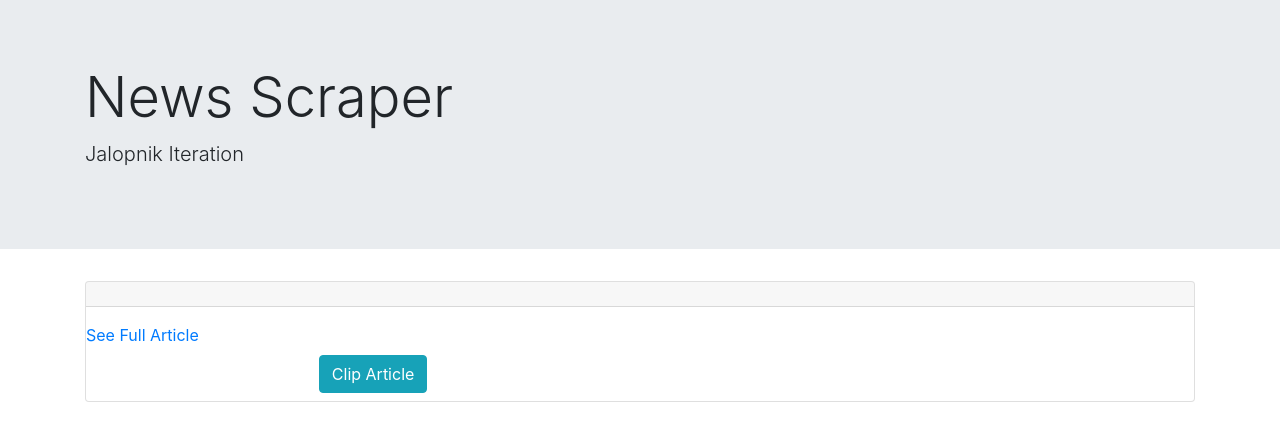
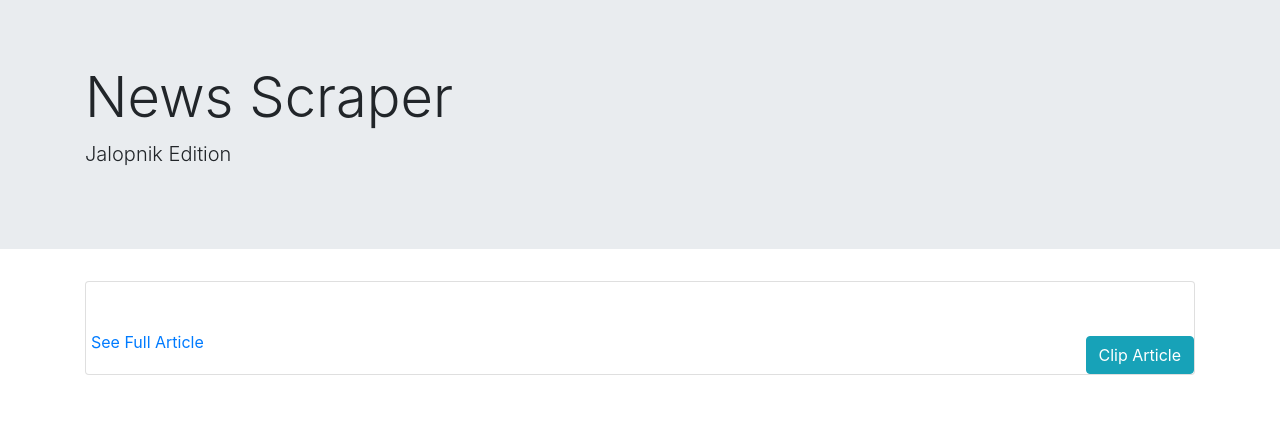
Before and after one commit to bavarianstance/hw13-newscraper, a Node server app: page /articles in a window 1280 px wide. Shown: the part 56-497 px from the top of the page. Run offline with Node 20, Linux system fonts and the light colour scheme; tables that the repository leaves empty hold one stand-in row (values such as "Sample post"); some libraries are stand-ins or nearby versions.

Commit message:
incremental commit

```diff
--- a/routes/routes.js
+++ b/routes/routes.js
@@ -72,7 +72,7 @@ module.exports = (app) => {
 	});
 
 	app.put("/article/:id", (request, response)=> {
-		let id = req.params.id;
+		let id = request.params.id;
 		db.Article.findByIdAndUpdate(id, {$set: {clipped: true}})
 		.then((articledb) => {
 			response.json(articledb);
@@ -81,9 +81,9 @@ module.exports = (app) => {
 		});
 	});
 
-	app.put("article/delete/:id", (request, response) =>{
-		let id = req.params.id;
-		db.Article.findByIdAndUpdate(id, {$set: {clipped:false}})
+	app.put("article/remove/:id", (request, response) =>{
+		let id = request.params.id;
+		db.Article.findByIdAndUpdate(id, {$set: {clipped: false}})
 		.then((articledb) => {
 			response.json(articledb);
 		}).catch((error) => {
@@ -92,7 +92,7 @@ module.exports = (app) => {
 	});
 
 	app.get("article/:id", (request, response) => {
-		let id = req.params.id;
+		let id = request.params.id;
 		db.Article.findById(id)
 		.populate("note")
 		.then((articledb) => {
@@ -103,8 +103,8 @@ module.exports = (app) => {
 	});
 
 	app.post("/note/:id", (request, response) => {
-		let id = req.params.id;
-		db.Note.create(req.body)
+		let id = request.params.id;
+		db.Note.create(request.body)
 		.then((notedb) => {
 			return db.Article.findOneAndUpdate(
 			{
@@ -125,8 +125,8 @@ module.exports = (app) => {
 		});
 	});
 
-	app.delete("/note:id", (request, response) => {
-		let id = req.params.id;
+	app.delete("/note/:id", (request, response) => {
+		let id = request.params.id;
 		db.Note.remove({_id: id})
 		.then((notedb) => {
 			response.json({message: "note deleted."});
--- a/views/index.handlebars
+++ b/views/index.handlebars
@@ -1,17 +1,17 @@
 <div class="container">
 	{{#each article}}
 	<div class="card">
-		<h4 class="card-header">{{this.title}}</h4>
+		<h4 class="card-title">{{this.title}}</h4>
 		<div class="row">
-			<div class="col-lg-9 card-block">
+			<div class="card-body">
 				<p class="card-text">{{this.boilerplate}}</p>
 				<a href="{{this.link}}" target="_blank" class="card-link">See Full Article</a>
 			</div>
 			<div class="col-lg-4 align-self-end text-right">
 				{{#if clipped}}
-					<button class="btn btn-light m-2 disabled">Article Clipped</button>
+					<button class="btn btn-primary" disabled>Article Clipped</button>
 				{{else}}
-					<button class="btn btn-info m-2 clip-button" data-id="{{this._id}}">Clip Article</button>
+					<button class="btn btn-info clip-button" data-id="{{this._id}}">Clip Article</button>
 				{{/if}}
 			</div>
 		</div>
--- a/views/layouts/main.handlebars
+++ b/views/layouts/main.handlebars
@@ -30,7 +30,7 @@
 <div class="jumbotron jumbotron-fluid">
   <div class="container">
     <h1 class="display-4">News Scraper</h1>
-    <p class="lead">Jalopnik Iteration</p>
+    <p class="lead">Jalopnik Edition</p>
   </div>
 </div>
 
```
Also changed, not shown: public/assets/js/app.js.
